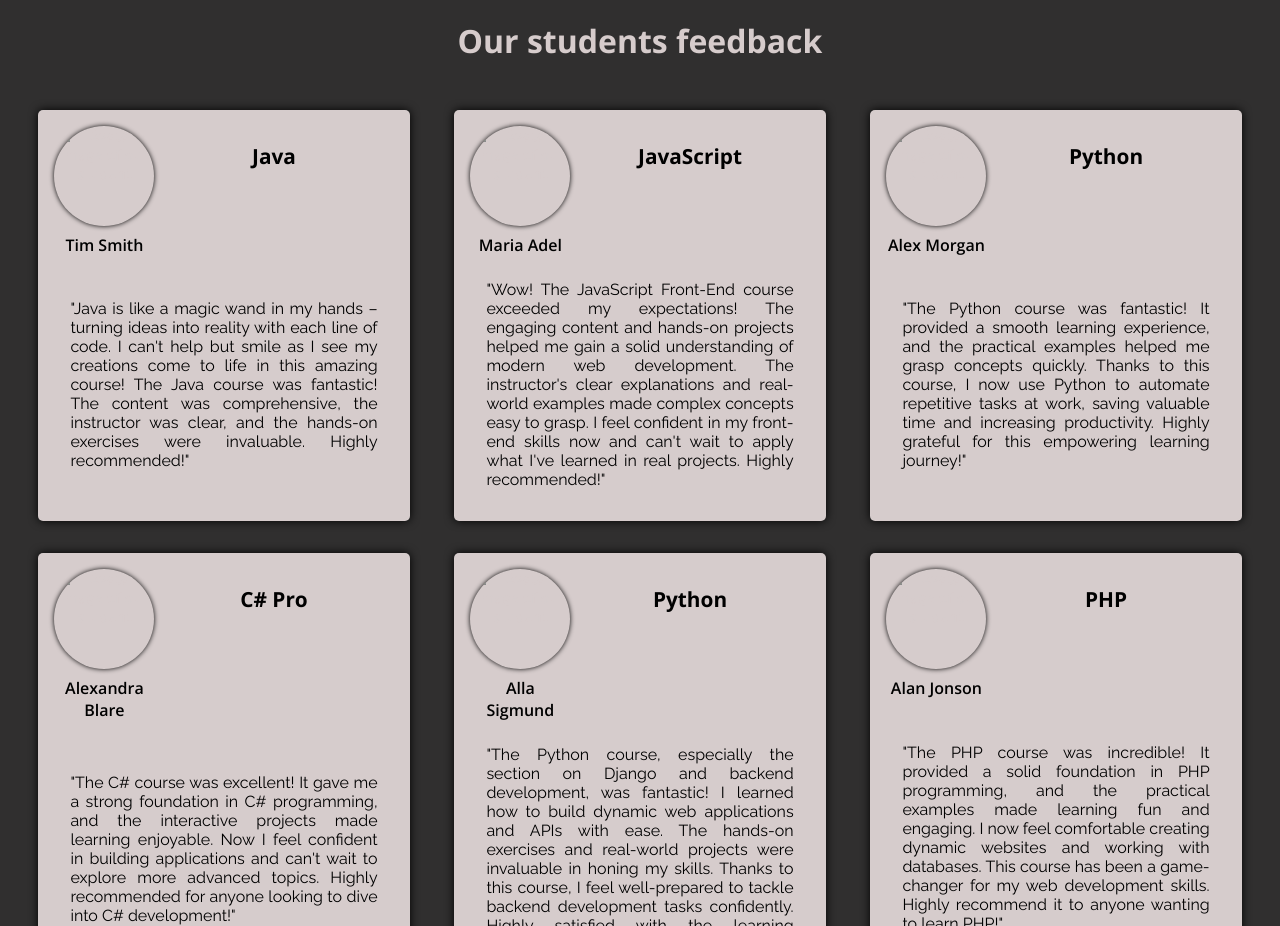
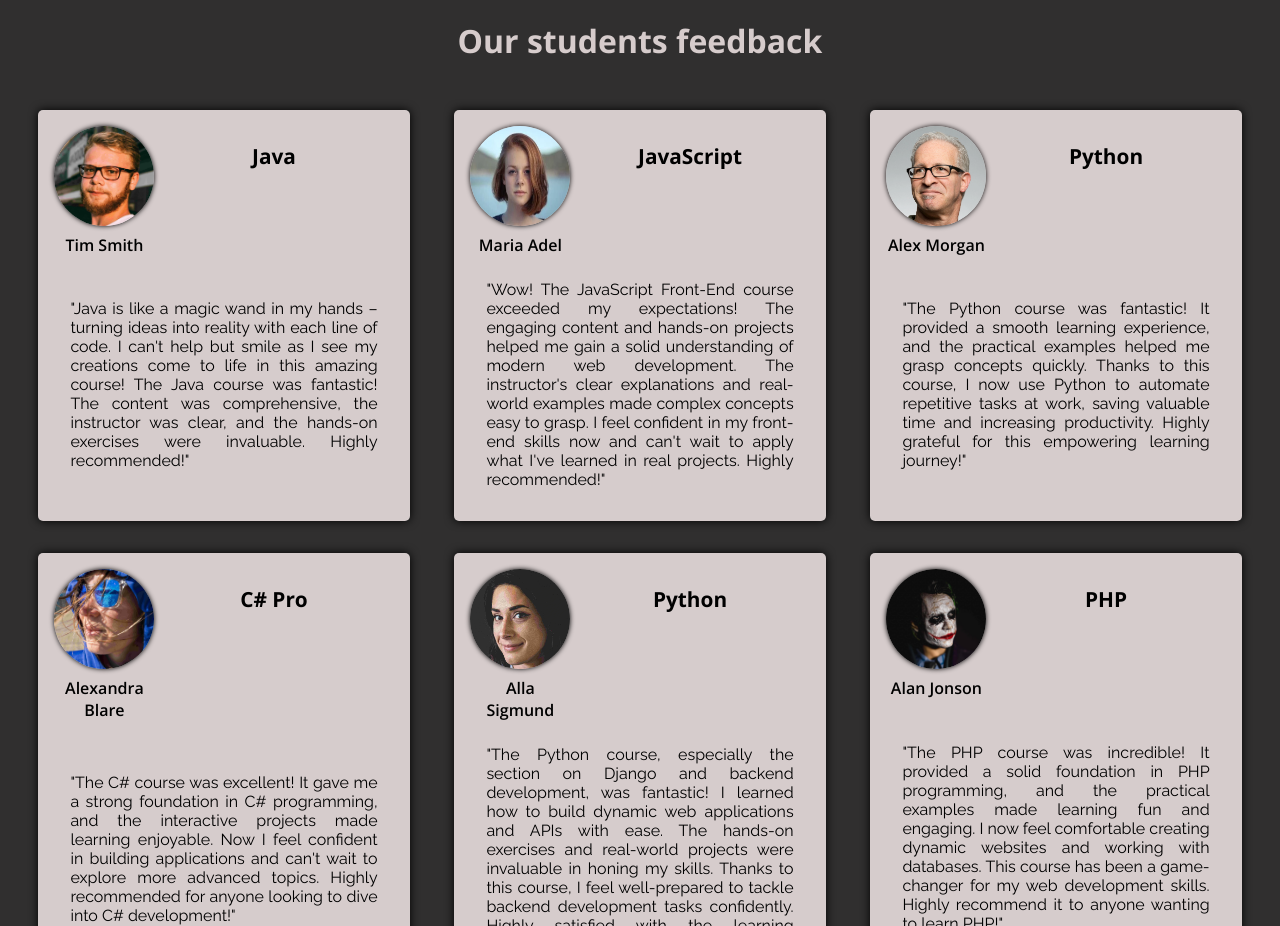
Before and after one commit to Code-Institute-Submissions/OleksiyLa-Project_1, a plain HTML site: page index.html in a window 1280 px wide. Shown: the part 2058-2984 px from the top of the page. Drawn offline with nearby package versions, Linux system fonts and the light colour scheme; the site is published under a folder, as on GitHub Pages, so addresses that start at the root find nothing.

Commit message:
changes absolute path to relative in img in index.html

```diff
--- a/index.html
+++ b/index.html
@@ -146,7 +146,7 @@
       <div class="card-container">
         <div class="card">
           <div class="ava">
-            <img src="/assets/avatars/tim-smith.webp" class="ava-img" alt="Avatar image of our student">
+            <img src="assets/avatars/tim-smith.webp" class="ava-img" alt="Avatar image of our student">
             <span class="ava-name">Tim Smith</span>
           </div>
           <h3 class="card-title">Java</h3>
@@ -154,7 +154,7 @@
         </div>
         <div class="card">
           <div class="ava">
-            <img src="/assets/avatars/maria-adel.webp" class="ava-img" alt="Avatar image of our student">
+            <img src="assets/avatars/maria-adel.webp" class="ava-img" alt="Avatar image of our student">
             <span class="ava-name">Maria Adel</span>
           </div>
           <h3 class="card-title">JavaScript</h3>
@@ -163,7 +163,7 @@
         </div>
         <div class="card">
           <div class="ava">
-            <img src="/assets/avatars/alex-morgan.webp" class="ava-img" alt="Avatar image of our student">
+            <img src="assets/avatars/alex-morgan.webp" class="ava-img" alt="Avatar image of our student">
             <span class="ava-name">Alex Morgan</span>
           </div>
           <h3 class="card-title">Python</h3>
@@ -171,7 +171,7 @@
         </div>
         <div class="card">
           <div class="ava">
-            <img src="/assets/avatars/alexandra-blare.webp" class="ava-img" alt="Avatar image of our student">
+            <img src="assets/avatars/alexandra-blare.webp" class="ava-img" alt="Avatar image of our student">
             <span class="ava-name">Alexandra Blare</span>
           </div>
           <h3 class="card-title">C# Pro</h3>
@@ -179,7 +179,7 @@
         </div>
         <div class="card">
           <div class="ava">
-            <img src="/assets/avatars/alla-sigmund.webp" class="ava-img" alt="Avatar image of our student">
+            <img src="assets/avatars/alla-sigmund.webp" class="ava-img" alt="Avatar image of our student">
             <span class="ava-name">Alla Sigmund</span>
           </div>
           <h3 class="card-title">Python</h3>
@@ -187,7 +187,7 @@
         </div>
         <div class="card">
           <div class="ava">
-            <img src="/assets/avatars/alan-jonson.webp" class="ava-img" alt="Avatar image of our student">
+            <img src="assets/avatars/alan-jonson.webp" class="ava-img" alt="Avatar image of our student">
             <span class="ava-name">Alan Jonson</span>
           </div>
           <h3 class="card-title">PHP</h3>
```
